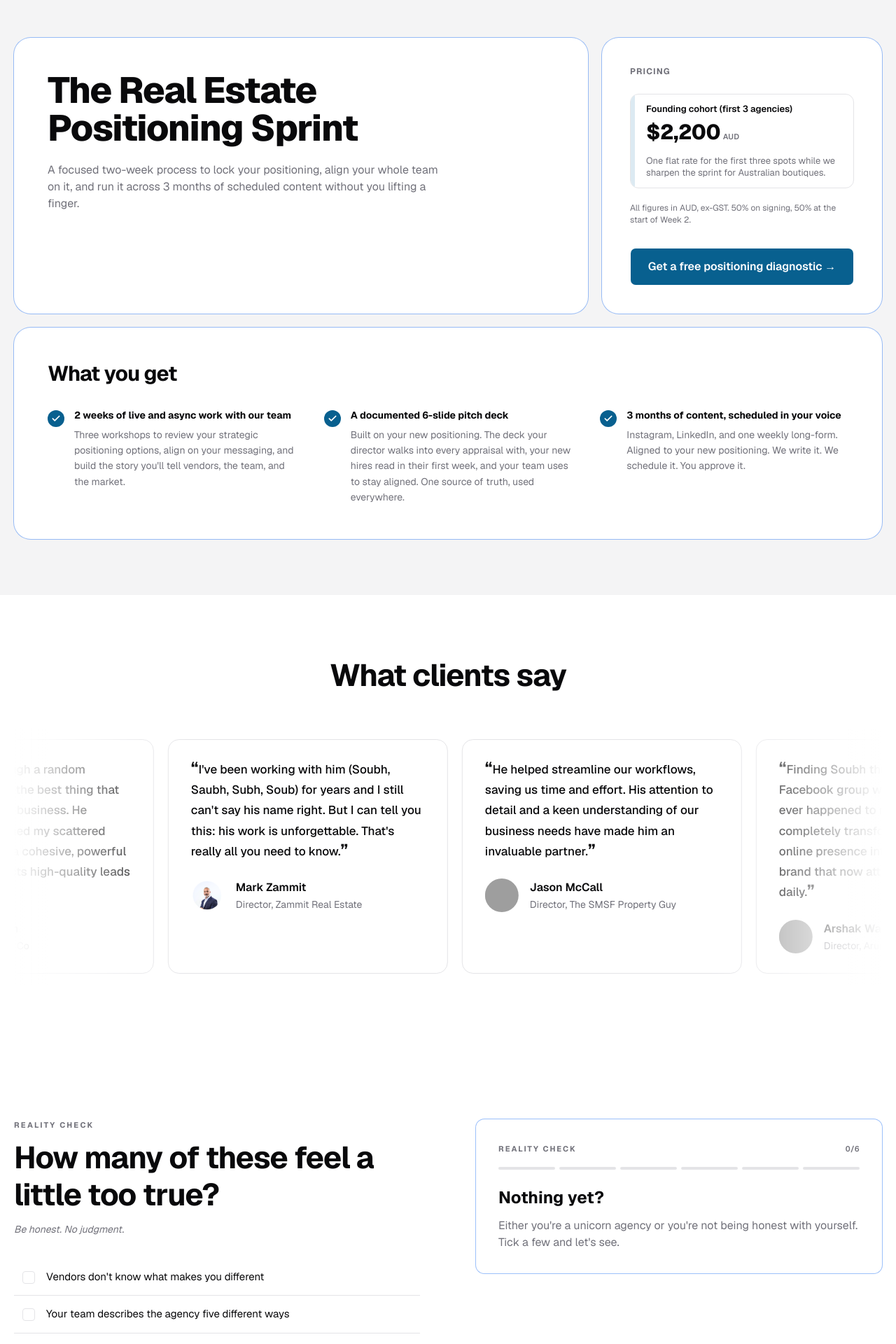
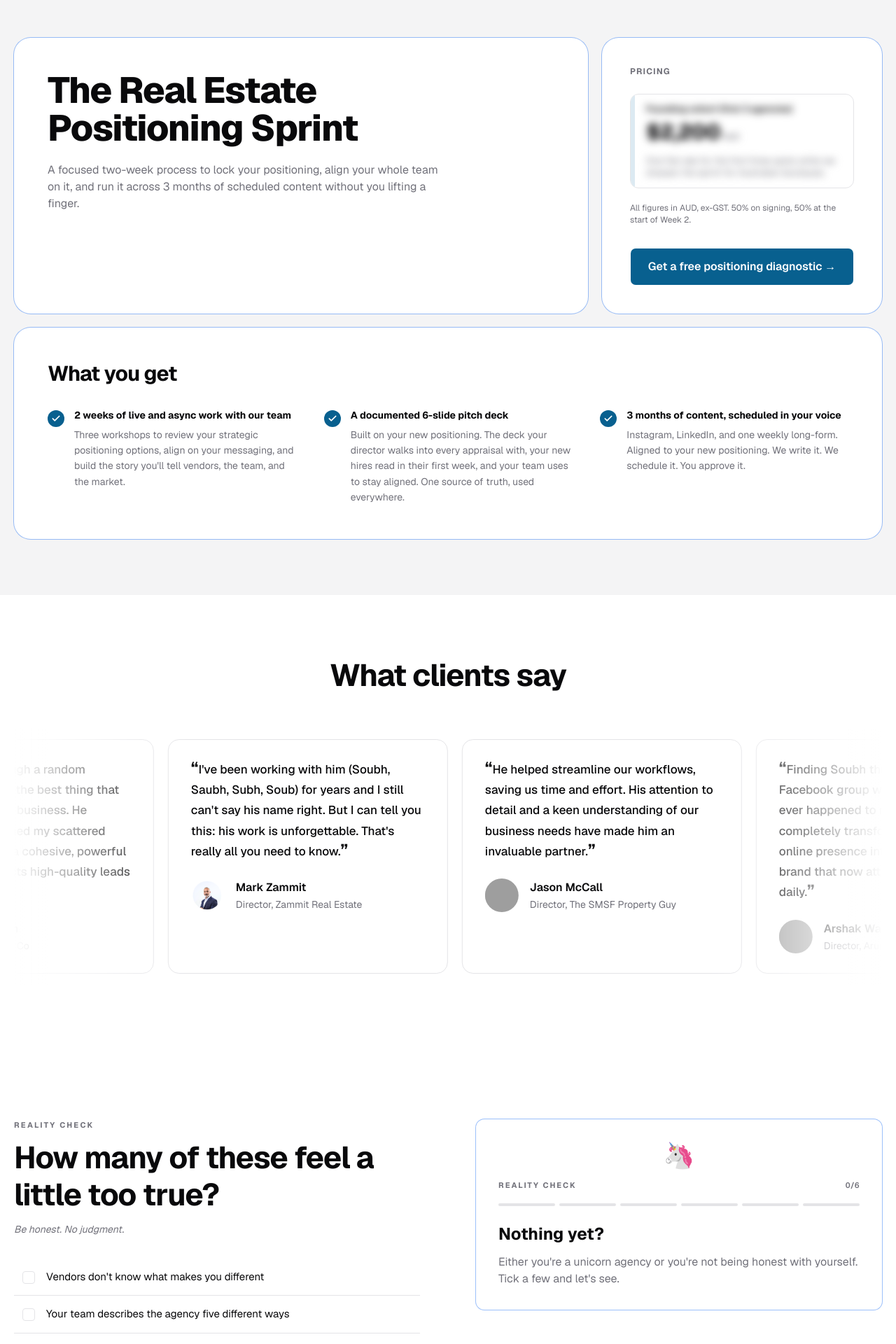
Before and after one commit to SwayamDebata/soubh-and-co, a React (Vite) app: page / in a window 1280 px wide. Shown: the part 1360-3280 px from the top of the page at 70% size. Built offline with nearby package versions, Linux system fonts and the light colour scheme; no server answers; grey boxes are pictures that could not be loaded.

Commit message:
scroll and dev ready

```diff
--- a/src/App.jsx
+++ b/src/App.jsx
@@ -485,37 +485,59 @@ function Hero() {
   );
 }
 
+const TAKEAWAY_CARDS = [
+  {
+    num: "01",
+    title: "The three positioning angles we'd test for your agency",
+    sub: "Safe / Stretch / Bold",
+  },
+  {
+    num: "02",
+    title: "The one phrase on your About page that's costing you commission",
+    sub: null,
+  },
+  {
+    num: "03",
+    title: "Whether a 2-week sprint with us makes sense",
+    sub: "And if it doesn't, where to look instead",
+  },
+];
+
 function DiagnosticTakeaways() {
   return (
-    <section className="bg-background py-16 md:py-20">
-      <div className={contentWide}>
-        <FadeIn direction="up">
-          <p className="text-xs font-bold uppercase tracking-widest text-muted-foreground">
+    <section className="py-14 md:py-20 bg-background">
+      <div className="mx-auto w-full max-w-[min(100%,1280px)] px-3 sm:px-4 lg:px-5">
+        <FadeIn>
+          <h2 className="text-center text-[clamp(1.75rem,4vw,2.75rem)] font-bold tracking-tight text-foreground">
             What you&apos;ll know after the call
-          </p>
-          <div className="mt-5 grid gap-4 sm:grid-cols-3">
-            <Card className="border-border bg-white p-5 md:p-6">
-              <span className="inline-flex h-8 w-8 items-center justify-center rounded-full bg-primary/10 text-sm font-bold text-primary">01</span>
-              <p className="mt-4 text-[15px] font-semibold leading-snug text-foreground">
-                The three positioning angles we&apos;d test for your agency
-              </p>
-              <p className="mt-2 text-sm text-muted-foreground">Safe / Stretch / Bold</p>
-            </Card>
-            <Card className="border-border bg-white p-5 md:p-6">
-              <span className="inline-flex h-8 w-8 items-center justify-center rounded-full bg-primary/10 text-sm font-bold text-primary">02</span>
-              <p className="mt-4 text-[15px] font-semibold leading-snug text-foreground">
-                The one phrase on your About page that&apos;s costing you commission
-              </p>
-            </Card>
-            <Card className="border-border bg-white p-5 md:p-6">
-              <span className="inline-flex h-8 w-8 items-center justify-center rounded-full bg-primary/10 text-sm font-bold text-primary">03</span>
-              <p className="mt-4 text-[15px] font-semibold leading-snug text-foreground">
-                Whether a 2-week sprint with us makes sense
-              </p>
-              <p className="mt-2 text-sm text-muted-foreground">And if it doesn&apos;t, where to look instead</p>
-            </Card>
+          </h2>
+        </FadeIn>
+
+        <div className="relative mt-10">
+          {/* Left fade */}
+          <div className="pointer-events-none absolute inset-y-0 left-0 z-10 w-8 bg-gradient-to-r from-background to-transparent md:w-12" />
+          {/* Right fade */}
+          <div className="pointer-events-none absolute inset-y-0 right-0 z-10 w-8 bg-gradient-to-l from-background to-transparent md:w-12" />
+
+          <div
+            className="relative z-20 max-w-7xl overflow-hidden [mask-image:linear-gradient(to_right,transparent,white_20%,white_80%,transparent)]"
+            style={{ "--animation-duration": "30s", "--animation-direction": "reverse" }}
+          >
+            <div className="flex w-max min-w-full shrink-0 flex-nowrap gap-5 py-4 animate-scroll hover:[animation-play-state:paused]">
+              {[...TAKEAWAY_CARDS, ...TAKEAWAY_CARDS, ...TAKEAWAY_CARDS].map((card, i) => (
+                <div key={i} className="relative w-[320px] max-w-full shrink-0 rounded-2xl border border-border bg-white px-7 py-6 md:w-[400px] md:px-8 md:py-7">
+                  <span className="inline-flex h-8 w-8 items-center justify-center rounded-full bg-primary/10 text-sm font-bold text-primary">
+                    {card.num}
+                  </span>
+                  <p className="mt-4 text-[15px] font-medium leading-[1.72] text-foreground md:text-[17px]">
+                    {card.title}
+                  </p>
+                  {card.sub && <p className="mt-3 text-sm text-muted-foreground">{card.sub}</p>}
+                </div>
+              ))}
+            </div>
           </div>
-        </FadeIn>
+        </div>
       </div>
     </section>
   );
@@ -754,9 +776,13 @@ function SprintCallout() {
               <Card className="h-full !py-0 rounded-3xl bg-white border-border">
                 <div className="flex h-full flex-col p-8 md:p-10">
                   <p className="text-xs font-bold uppercase tracking-widest text-muted-foreground">Pricing</p>
-                  <div className="mt-6 flex gap-0 overflow-hidden rounded-xl border border-border">
+                  <Link
+                    to="/book"
+                    className="group relative mt-6 flex gap-0 overflow-hidden rounded-xl border border-border transition-shadow hover:shadow-md"
+                    title="Book a call"
+                  >
                     <span className={`w-1.5 shrink-0 ${SPRINT_PANEL_PRICING.accent}`} aria-hidden />
-                    <div className="min-w-0 flex-1 py-3 pl-4 pr-3">
+                    <div className="min-w-0 flex-1 py-3 pl-4 pr-3 blur-[6px] select-none">
                       <p className="text-[13px] font-semibold leading-snug text-foreground">{SPRINT_PANEL_PRICING.label}</p>
                       <p className="mt-1.5 font-display text-2xl font-extrabold tracking-tight text-foreground md:text-3xl">
                         {SPRINT_PANEL_PRICING.price}
@@ -766,7 +792,12 @@ function SprintCallout() {
                       </p>
                       <p className="mt-2 text-[13px] leading-snug text-muted-foreground">{SPRINT_PANEL_PRICING.detail}</p>
                     </div>
-                  </div>
+                    <span className="pointer-events-none absolute inset-0 flex items-center justify-center bg-white/60 opacity-0 transition-opacity group-hover:opacity-100">
+                      <span className="rounded-full bg-orange px-4 py-2 text-sm font-semibold text-white shadow-lg">
+                        Book a call
+                      </span>
+                    </span>
+                  </Link>
                   <p className="mt-5 text-[12px] leading-snug text-muted-foreground">
                     All figures in AUD, ex-GST. 50% on signing, 50% at the start of Week 2.
                   </p>
@@ -1374,6 +1405,7 @@ function ProblemChecklist() {
         labelClass: "text-muted-foreground",
         titleClass: "text-foreground",
         showCta: false,
+        emoji: "🦄",
       };
     if (count === 1 || count === 2)
       return {
@@ -1385,6 +1417,7 @@ function ProblemChecklist() {
         labelClass: "text-primary",
         titleClass: "text-primary",
         showCta: false,
+        emoji: "🤨",
       };
     if (count >= 3 && count < total)
       return {
@@ -1396,6 +1429,7 @@ function ProblemChecklist() {
         labelClass: "text-primary",
         titleClass: "text-primary",
         showCta: true,
+        emoji: "😬",
       };
     return {
       severity: "critical",
@@ -1406,6 +1440,7 @@ function ProblemChecklist() {
       labelClass: "text-orange",
       titleClass: "text-orange",
       showCta: true,
+      emoji: "🎯",
     };
   })();
 
@@ -1496,6 +1531,16 @@ function ProblemChecklist() {
                       exit={{ opacity: 0, y: -10, scale: 0.98 }}
                       transition={{ type: "spring", stiffness: 300, damping: 25 }}
                     >
+                      {/* Emoji */}
+                      <motion.div
+                        className="mb-3 text-center text-4xl"
+                        initial={{ scale: 0, rotate: -20 }}
+                        animate={{ scale: 1, rotate: 0 }}
+                        transition={{ type: "spring", stiffness: 400, damping: 15, delay: 0.1 }}
+                      >
+                        {message.emoji}
+                      </motion.div>
+
                       {/* Header row */}
                       <div className="flex items-center justify-between">
                         <p
--- a/src/components/TestimonialCarousel.jsx
+++ b/src/components/TestimonialCarousel.jsx
@@ -42,11 +42,17 @@ function InfiniteMovingCards({
 
   useEffect(() => {
     if (containerRef.current && scrollerRef.current) {
-      const scrollerContent = Array.from(scrollerRef.current.children);
-      scrollerContent.forEach((item) => {
-        const duplicatedItem = item.cloneNode(true);
-        scrollerRef.current.appendChild(duplicatedItem);
-      });
+      const containerWidth = containerRef.current.offsetWidth;
+      // Keep cloning until content is at least 2.5x container width
+      let attempts = 0;
+      while (scrollerRef.current.scrollWidth < containerWidth * 2.5 && attempts < 10) {
+        const scrollerContent = Array.from(scrollerRef.current.children);
+        scrollerContent.forEach((item) => {
+          const duplicatedItem = item.cloneNode(true);
+          scrollerRef.current.appendChild(duplicatedItem);
+        });
+        attempts++;
+      }
 
       if (containerRef.current) {
         containerRef.current.style.setProperty(
```
Also changed, not shown: 1 other file (tests, documents, lock files or other folders).
